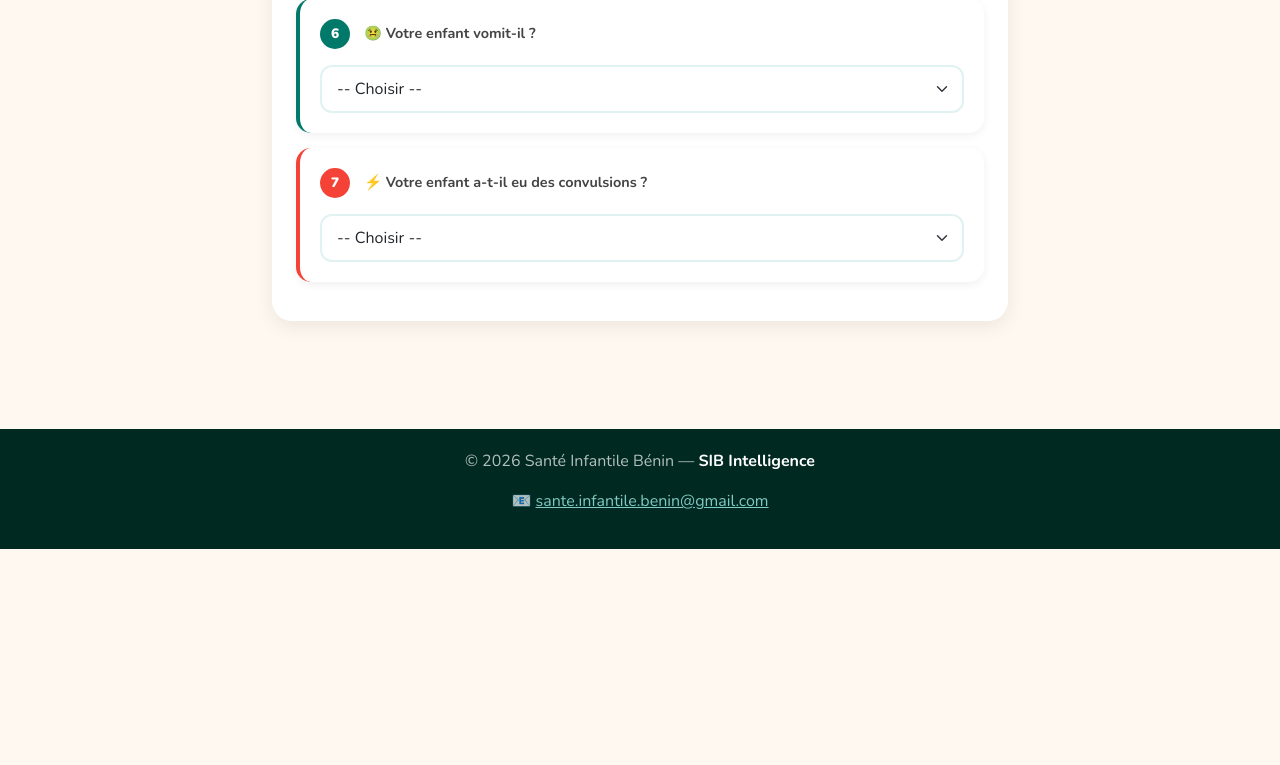
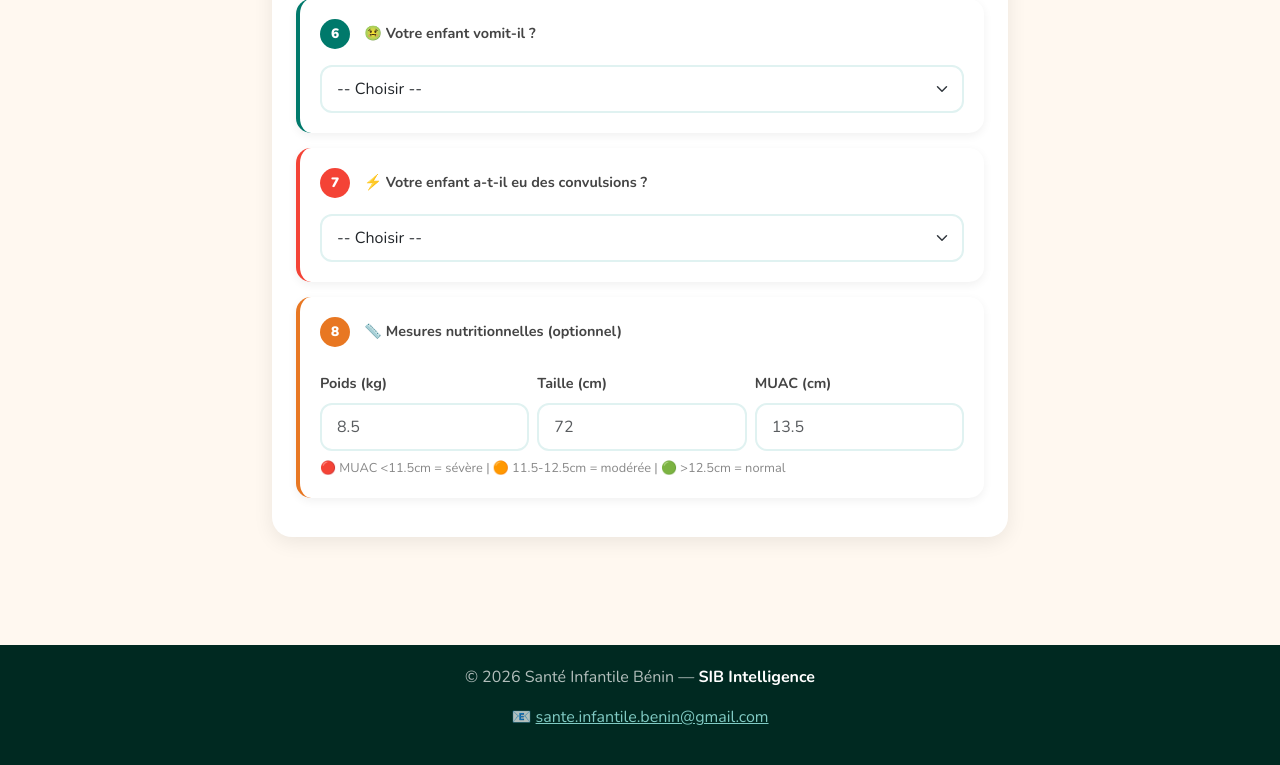
Before and after one commit to sosak98/sante-infantile-benin, a Django app: template sib_intelligence/templates/sib_intelligence/triage.html in a window 1280 px wide. Shown: the part 1335-2100 px from the top of the page. Before the commit the page ends 1884 px from the top, so only its background shows below. Run offline with Django 5.2, Linux system fonts and the light colour scheme; the template is opened without the code that fills it, so the values that code supplies are empty.

Commit message:
Ajout champs malnutrition

```diff
--- a/sib_intelligence/templates/sib_intelligence/triage.html
+++ b/sib_intelligence/templates/sib_intelligence/triage.html
@@ -25,12 +25,15 @@
         .form-select:focus, .form-control:focus { border-color: #00796b; box-shadow: 0 0 0 0.2rem rgba(0,121,107,0.15); }
         .question-card { background: white; border-radius: 15px; padding: 20px; margin-bottom: 15px; border-left: 4px solid #00796b; box-shadow: 0 3px 10px rgba(0,0,0,0.06); }
         .question-card.urgente { border-left-color: #f44336; }
+        .question-card.nutrition { border-left-color: #E87722; }
         .question-number { background: #00796b; color: white; border-radius: 50%; width: 30px; height: 30px; display: inline-flex; align-items: center; justify-content: center; font-weight: 900; font-size: 0.85rem; margin-right: 10px; }
         .question-number.urgente { background: #f44336; }
+        .question-number.nutrition { background: #E87722; }
         .btn-submit { background: linear-gradient(135deg, #004d40, #00796b); color: white; border: none; border-radius: 12px; padding: 14px; font-size: 1rem; font-weight: 800; width: 100%; transition: 0.3s; font-family: 'Nunito', sans-serif; }
         .btn-submit:hover { transform: translateY(-3px); box-shadow: 0 8px 25px rgba(0,121,107,0.4); color: white; }
         .info-banner { background: #e0f2f1; border-radius: 15px; padding: 15px 20px; margin-bottom: 25px; }
         .info-banner p { margin: 0; color: #004d40; font-size: 0.9rem; font-weight: 600; }
+        .form-text { color: #888; font-size: 0.8rem; }
         footer { background: #002921; color: rgba(255,255,255,0.7); text-align: center; padding: 20px; margin-top: 40px; }
         footer strong { color: white; }
         footer a { color: #80cbc4; }
@@ -192,6 +195,31 @@
                             </select>
                         </div>
 
+                        <!-- Q8 Mesures nutritionnelles -->
+                        <div class="question-card nutrition">
+                            <label class="form-label">
+                                <span class="question-number nutrition">8</span>
+                                📏 Mesures nutritionnelles (optionnel)
+                            </label>
+                            <div class="row g-2 mt-2">
+                                <div class="col-4">
+                                    <label class="form-label small fw-bold">Poids (kg)</label>
+                                    <input type="number" name="poids" class="form-control" step="0.1" min="0" placeholder="8.5">
+                                </div>
+                                <div class="col-4">
+                                    <label class="form-label small fw-bold">Taille (cm)</label>
+                                    <input type="number" name="taille" class="form-control" step="0.1" min="0" placeholder="72">
+                                </div>
+                                <div class="col-4">
+                                    <label class="form-label small fw-bold">MUAC (cm)</label>
+                                    <input type="number" name="muac" class="form-control" step="0.1" min="0" placeholder="13.5">
+                                </div>
+                            </div>
+                            <div class="form-text mt-2">
+                                🔴 MUAC &lt;11.5cm = sévère | 🟠 11.5-12.5cm = modérée | 🟢 &gt;12.5cm = normal
+                            </div>
+                        </div>
+
                     </div>
                 </div>
 
```
